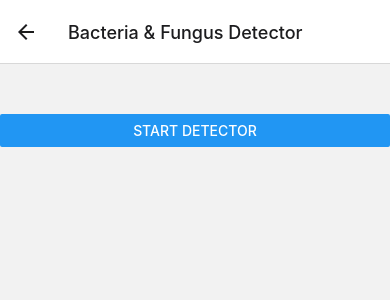
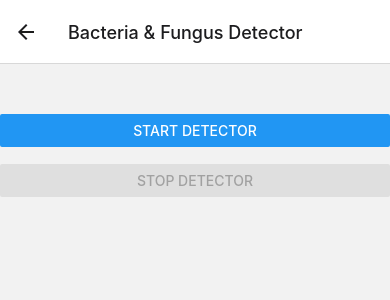
Before and after one commit to Philip-36/Thesis-App, a React Native app in the folder react-native-first/: screen /Detector in a window 390 px wide. Shown: the top 300 px of the page. Built offline with nearby package versions, Linux system fonts and the light colour scheme; no server answers; what expo-notifications, expo-task-manager would draw is missing.

Commit message:
temporary stop button

```diff
--- a/react-native-first/components/screens/Detector.js
+++ b/react-native-first/components/screens/Detector.js
@@ -8,6 +8,11 @@ const Detector = ({ navigation }) => {
 
     const getDetectorStatus = async () => {
         return await axios.get('http://192.168.1.5:5000/get-detector-status')
+      };
+
+      const stopDetector = async () => {
+       // return await axios.get('http://192.168.1.5:5000/get-detector-status')
+       console.log("stop")
       };
 
 
@@ -37,6 +42,12 @@ const Detector = ({ navigation }) => {
             disabled = {isDetectorRunning}
             onPress={startDetector}
           />
+          <Text> </Text>
+          <Button
+            title={'Stop Detector'}
+            disabled = {!isDetectorRunning}
+            onPress={stopDetector}
+          />
     </View>
   );
 };
```
